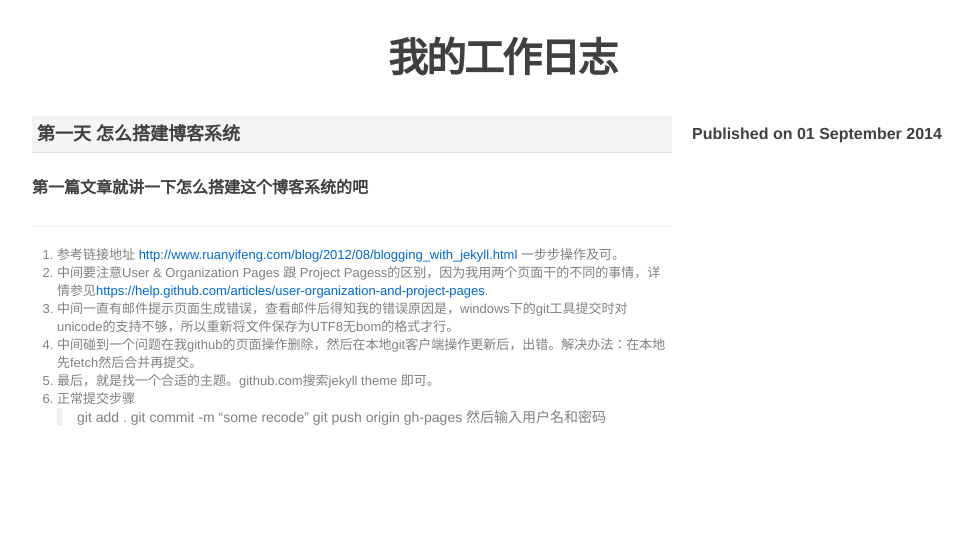
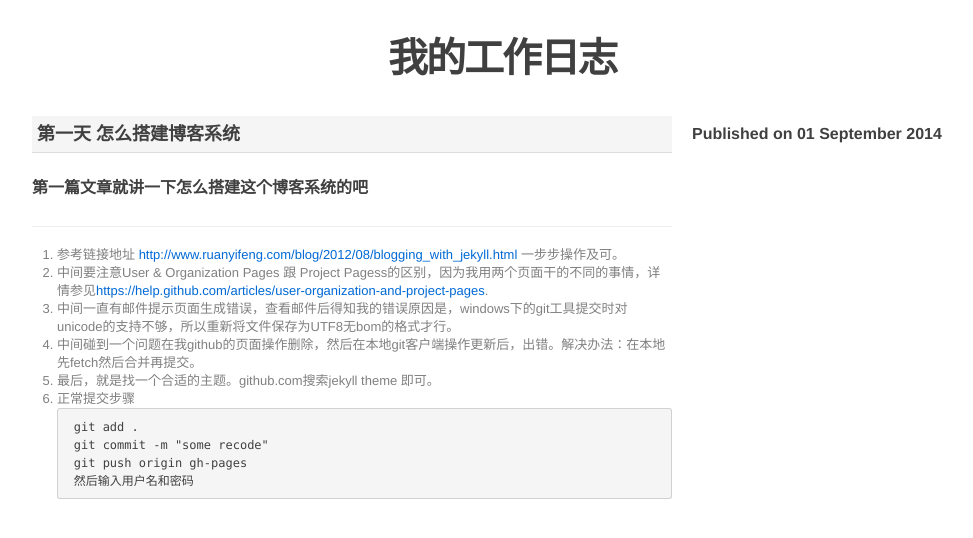
Before and after one commit to bjfuzzj/workdiary, a Jekyll site: the page built from _posts/2014/2014-09-01-9月1日.md, in a window 1280 px wide. Shown: the top 538 px of the page, without its empty margins (138-1111 px from the left). Built offline with Jekyll 4.4.1, drawn with Linux system fonts in a browser that asks for light colours; Markdown is read by kramdown in place of the engine named in the settings.

````diff
--- a/_posts/2014/2014-09-01-9月1日.md
+++ b/_posts/2014/2014-09-01-9月1日.md
@@ -15,7 +15,9 @@ title: 第一天 怎么搭建博客系统
 4. 中间碰到一个问题在我github的页面操作删除，然后在本地git客户端操作更新后，出错。解决办法：在本地先fetch然后合并再提交。
 5. 最后，就是找一个合适的主题。github.com搜索jekyll theme 即可。
 6. 正常提交步骤
-> git add .
-> git commit -m "some recode"
-> git push origin gh-pages
-> 然后输入用户名和密码
+```
+ git add .
+ git commit -m "some recode"
+ git push origin gh-pages
+ 然后输入用户名和密码
+```
````
